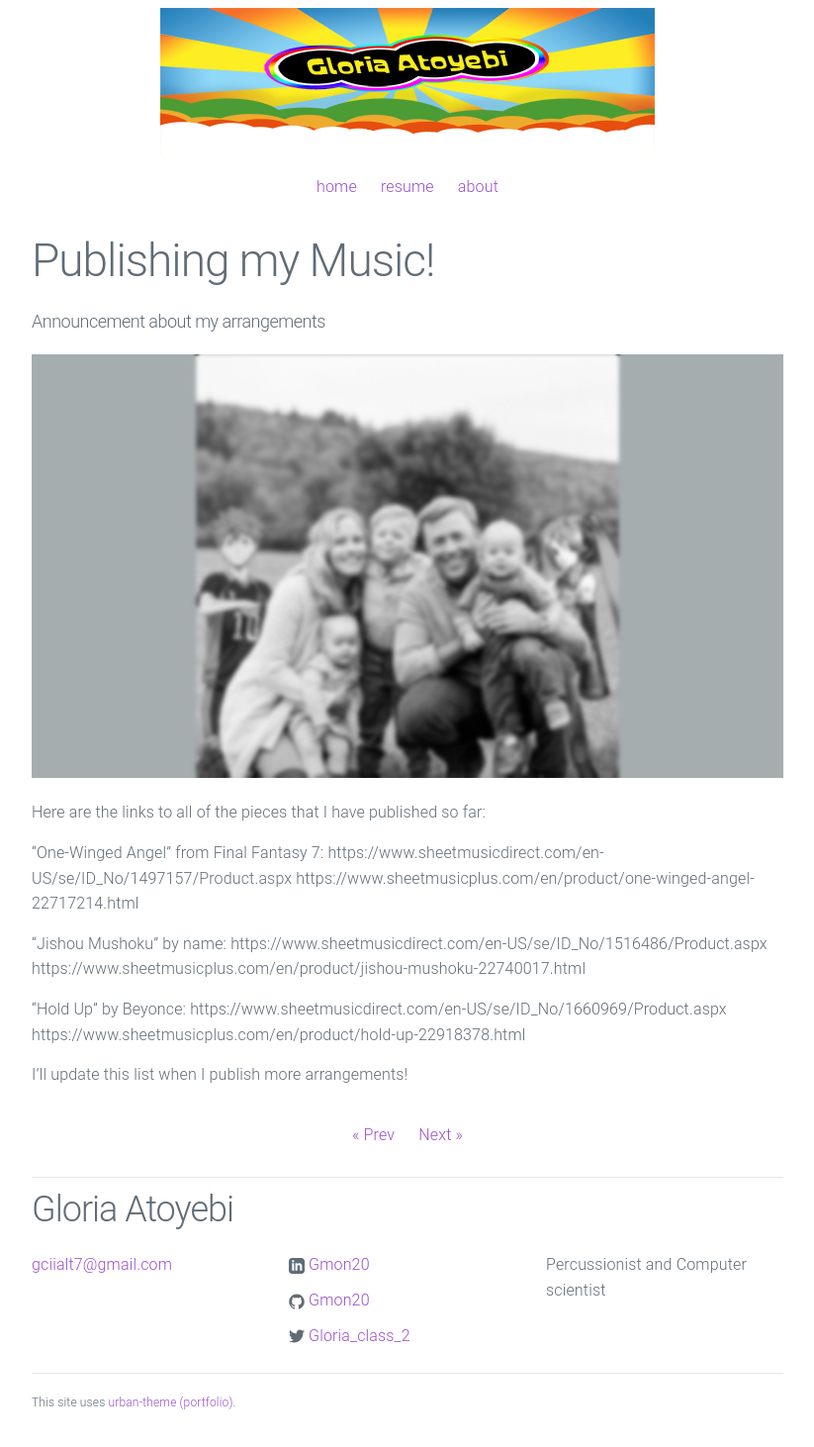
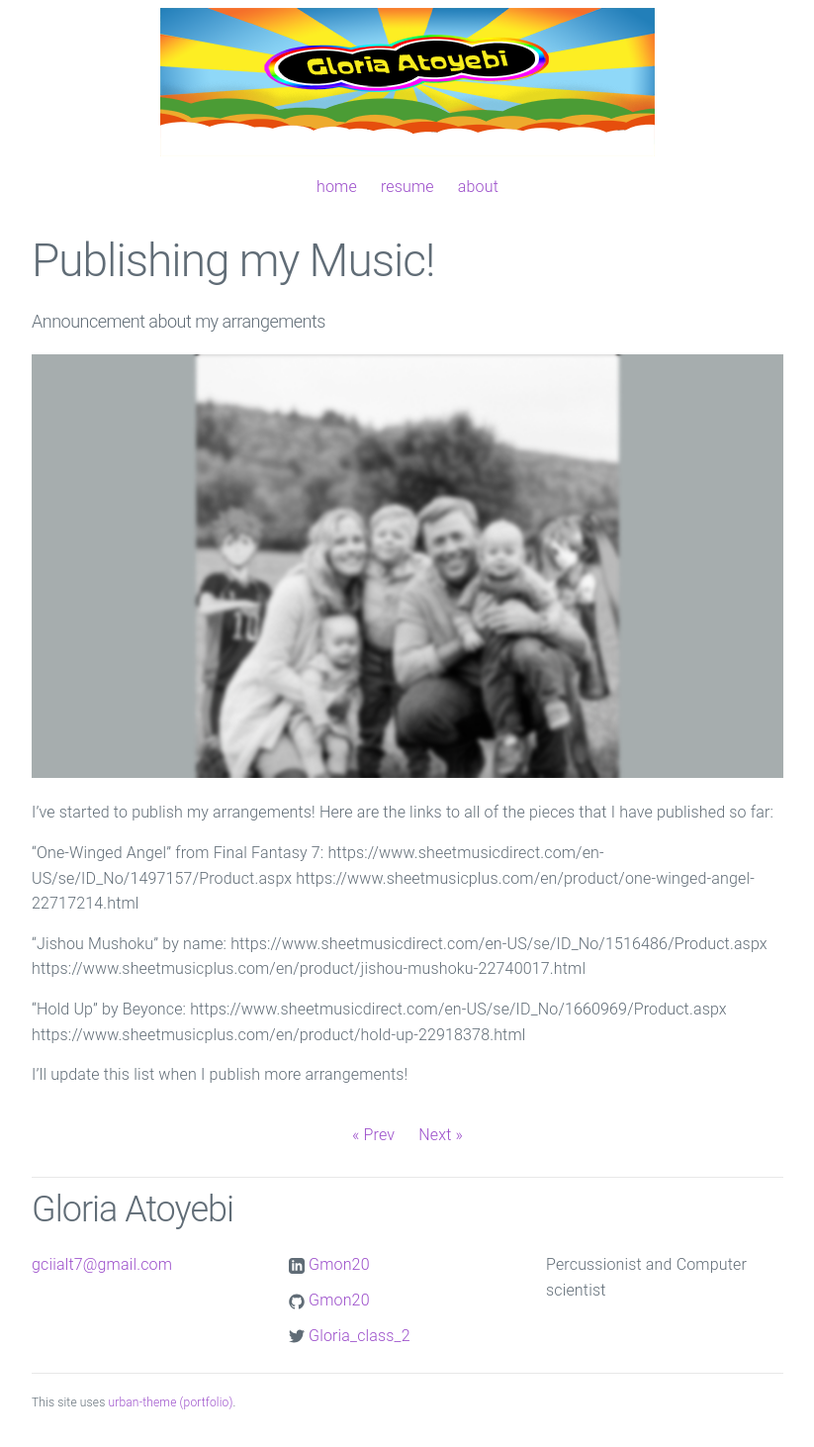
Before and after one commit to Gmon20/gmon20.github.io, a Jekyll site: the page built from _posts/2024-03-12-timetopublish.md, in a window 1280 px wide. Shown: the whole page at 99% size, without its empty margins (228-1051 px from the left). Built offline with Jekyll 4.4.1, drawn with Linux system fonts in a browser that asks for light colours.

Commit message:
Update 2024-03-12-timetopublish.md

```diff
--- a/_posts/2024-03-12-timetopublish.md
+++ b/_posts/2024-03-12-timetopublish.md
@@ -8,7 +8,7 @@ preview: /assets/postpreviewNEW.png
 
 ![Picture 1](/assets/fullsizeNEW.png)
 
-Here are the links to all of the pieces that I have published so far:
+I've started to publish my arrangements! Here are the links to all of the pieces that I have published so far:
 
 "One-Winged Angel" from Final Fantasy 7:
 https://www.sheetmusicdirect.com/en-US/se/ID_No/1497157/Product.aspx
```
